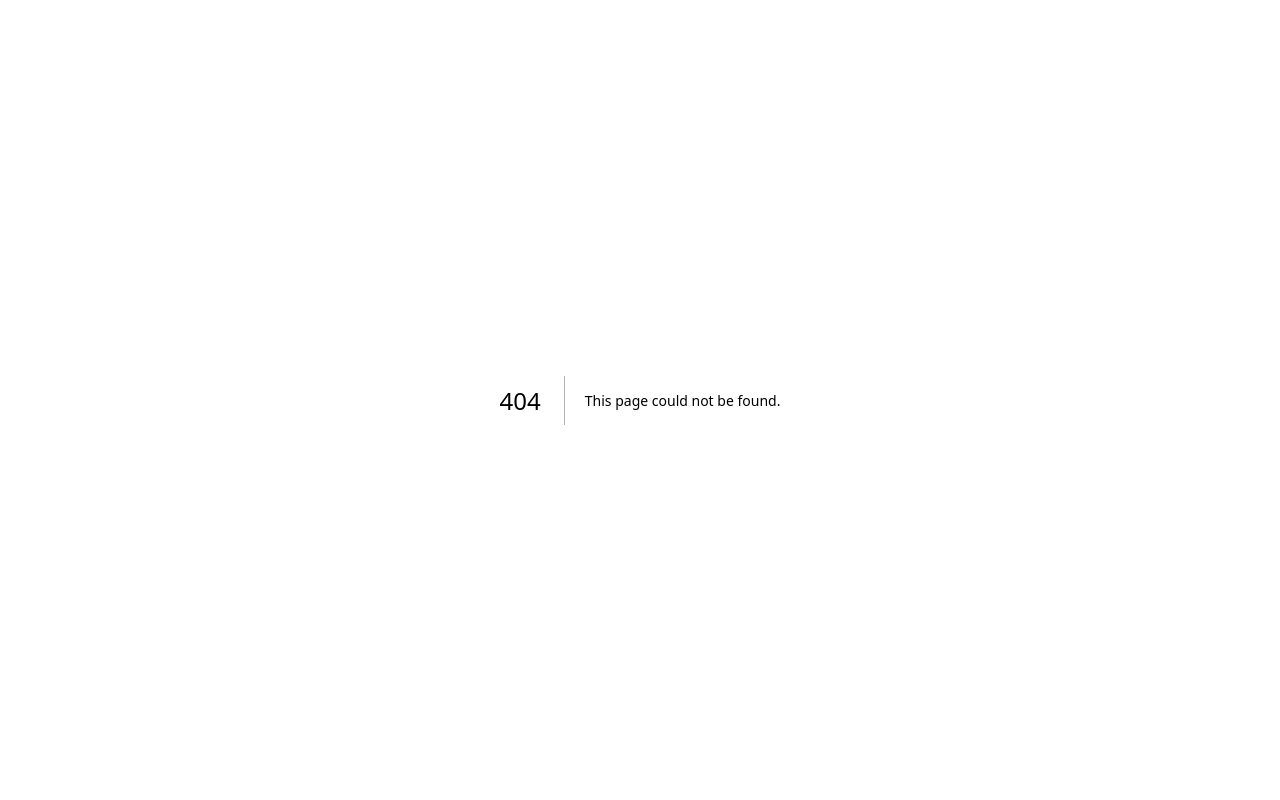
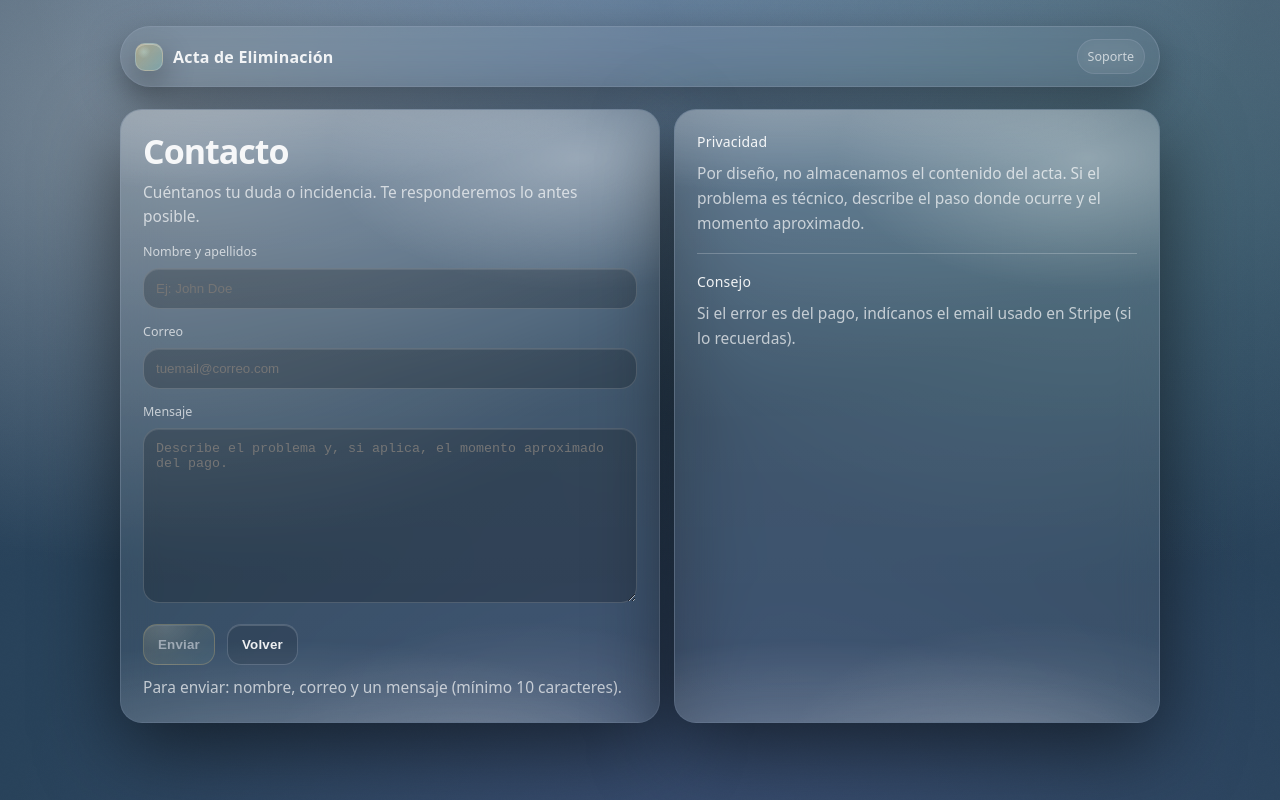
Before and after one commit to capimaker/actaeliminacion, a Next.js app: page /contacto in a window 1280 px wide. Before the commit this address had no page. Built offline with nearby package versions, Linux system fonts and the light colour scheme.

Commit message:
añadido pagina de contacto y configuracion de resend

```diff
--- /dev/null
+++ b/app/api/contact/route.js
@@ -0,0 +1,81 @@
+export const runtime = "nodejs";
+
+import { NextResponse } from "next/server";
+import { Resend } from "resend";
+
+function safe(input, max = 5000) {
+  return (input ?? "").toString().trim().slice(0, max);
+}
+
+function isValidEmail(email) {
+  return /^[^\s@]+@[^\s@]+\.[^\s@]+$/.test(email);
+}
+
+export async function POST(req) {
+  try {
+    const resendKey = process.env.RESEND_API_KEY;
+    const toEmail = process.env.CONTACT_TO_EMAIL;
+
+    if (!resendKey) {
+      return NextResponse.json({ error: "Missing RESEND_API_KEY" }, { status: 500 });
+    }
+    if (!toEmail) {
+      return NextResponse.json({ error: "Missing CONTACT_TO_EMAIL" }, { status: 500 });
+    }
+
+    const body = await req.json().catch(() => null);
+    if (!body) {
+      return NextResponse.json({ error: "Invalid JSON body" }, { status: 400 });
+    }
+
+    const fullName = safe(body.fullName, 120);
+    const email = safe(body.email, 160);
+    const message = safe(body.message, 4000);
+
+    // Honeypot anti-spam (campo oculto)
+    const company = safe(body.company, 80);
+    if (company) {
+      return NextResponse.json({ ok: true }); // fingimos OK
+    }
+
+    if (!fullName || !email || !message) {
+      return NextResponse.json({ error: "Missing fields" }, { status: 400 });
+    }
+    if (!isValidEmail(email)) {
+      return NextResponse.json({ error: "Invalid email" }, { status: 400 });
+    }
+
+    const resend = new Resend(resendKey);
+
+    const subject = `Soporte Acta — ${fullName}`;
+    const text = [
+      "Nuevo mensaje de soporte",
+      "------------------------",
+      `Nombre: ${fullName}`,
+      `Email: ${email}`,
+      "",
+      "Mensaje:",
+      message,
+      "",
+      `Fecha: ${new Date().toISOString()}`,
+    ].join("\n");
+
+    // Importante: para empezar, este from funciona sin dominio propio en Resend.
+    // Cuando verifiques tu dominio, cámbialo a algo tipo: soporte@tudominio.com
+    await resend.emails.send({
+      from: "onboarding@resend.dev",
+      to: toEmail,
+      replyTo: email,
+      subject,
+      text,
+    });
+
+    return NextResponse.json({ ok: true });
+  } catch (err) {
+    console.error("contact error:", err);
+    return NextResponse.json(
+      { error: err?.message ?? "Unexpected error" },
+      { status: 500 }
+    );
+  }
+}
--- /dev/null
+++ b/app/contacto/page.js
@@ -0,0 +1,151 @@
+"use client";
+
+import { useRouter } from "next/navigation";
+import { useState } from "react";
+
+export default function ContactoPage() {
+  const router = useRouter();
+
+  const [fullName, setFullName] = useState("");
+  const [email, setEmail] = useState("");
+  const [message, setMessage] = useState("");
+  const [company, setCompany] = useState(""); // honeypot (oculto)
+  const [loading, setLoading] = useState(false);
+  const [sent, setSent] = useState(false);
+
+  const canSend =
+    fullName.trim().length >= 3 &&
+    email.trim().length >= 6 &&
+    message.trim().length >= 10;
+
+  async function onSubmit(e) {
+    e.preventDefault();
+    if (!canSend || loading) return;
+
+    setLoading(true);
+    setSent(false);
+
+    try {
+      const res = await fetch("/api/contact", {
+        method: "POST",
+        headers: { "Content-Type": "application/json" },
+        body: JSON.stringify({ fullName, email, message, company }),
+      });
+
+      const data = await res.json().catch(() => null);
+
+      if (!res.ok) {
+        alert(data?.error ?? "No se pudo enviar. Inténtalo de nuevo.");
+        return;
+      }
+
+      setSent(true);
+      setFullName("");
+      setEmail("");
+      setMessage("");
+      setCompany("");
+    } finally {
+      setLoading(false);
+    }
+  }
+
+  return (
+    <div className="container">
+      <div className="topbar">
+        <div className="brand" role="button" onClick={() => router.push("/")}>
+          <span className="brandMark" />
+          <span>Acta de Eliminación</span>
+        </div>
+        <div className="pills">
+          <div className="pill">Soporte</div>
+        </div>
+      </div>
+
+      <div className="hero" style={{ gridTemplateColumns: "1fr .9fr", marginTop: 22 }}>
+        <div className="card">
+          <div className="cardPad">
+            <h1 className="h1" style={{ fontSize: 34, marginTop: 2 }}>
+              Contacto
+            </h1>
+            <p className="sub">
+              Cuéntanos tu duda o incidencia. Te responderemos lo antes posible.
+            </p>
+
+            {sent && (
+              <div className="notice" style={{ marginTop: 14 }}>
+                <b>Enviado.</b> Hemos recibido tu mensaje.
+              </div>
+            )}
+
+            <form onSubmit={onSubmit}>
+              <label className="label">Nombre y apellidos</label>
+              <input
+                className="input"
+                value={fullName}
+                onChange={(e) => setFullName(e.target.value)}
+                placeholder="Ej: John Doe"
+                autoComplete="name"
+              />
+
+              <label className="label">Correo</label>
+              <input
+                className="input"
+                value={email}
+                onChange={(e) => setEmail(e.target.value)}
+                placeholder="tuemail@correo.com"
+                autoComplete="email"
+              />
+
+              {/* Honeypot anti-spam: oculto */}
+              <div style={{ position: "absolute", left: "-10000px", top: "auto", width: 1, height: 1, overflow: "hidden" }}>
+                <label>Company</label>
+                <input value={company} onChange={(e) => setCompany(e.target.value)} />
+              </div>
+
+              <label className="label">Mensaje</label>
+              <textarea
+                className="textarea"
+                value={message}
+                onChange={(e) => setMessage(e.target.value)}
+                placeholder="Describe el problema y, si aplica, el momento aproximado del pago."
+              />
+
+              <div className="actions" style={{ marginTop: 16 }}>
+                <button className="btn btnPrimary" type="submit" disabled={!canSend || loading}>
+                  {loading ? "Enviando..." : "Enviar"}
+                </button>
+
+                <button className="btn btnGhost" type="button" onClick={() => router.push("/")}>
+                  Volver
+                </button>
+              </div>
+
+              {!canSend && (
+                <p className="sub" style={{ marginTop: 10 }}>
+                  Para enviar: nombre, correo y un mensaje (mínimo 10 caracteres).
+                </p>
+              )}
+            </form>
+          </div>
+        </div>
+
+        <div className="card">
+          <div className="cardPad">
+            <p className="miniTitle">Privacidad</p>
+            <p className="sub">
+              Por diseño, no almacenamos el contenido del acta. Si el problema es técnico,
+              describe el paso donde ocurre y el momento aproximado.
+            </p>
+
+            <hr className="hr" />
+
+            <p className="miniTitle">Consejo</p>
+            <p className="sub">
+              Si el error es del pago, indícanos el email usado en Stripe (si lo recuerdas).
+            </p>
+          </div>
+        </div>
+      </div>
+    </div>
+  );
+}
--- a/app/page.js
+++ b/app/page.js
@@ -41,6 +41,12 @@ export default function Home() {
     onClick={() => router.push("/form")}
   >
     Crear mi acta
+  </button>
+   <button
+    className="btn btnPrimary" style={{ padding: "16px 26px", fontSize: 16 }}
+    onClick={() => router.push("/contact")}
+  >
+    Soporte
   </button>
 </div>
 
--- a/package.json
+++ b/package.json
@@ -13,6 +13,7 @@
     "pdf-lib": "^1.17.1",
     "react": "19.2.3",
     "react-dom": "19.2.3",
+    "resend": "^6.9.1",
     "stripe": "^20.3.1"
   },
   "devDependencies": {
```
Also changed, not shown: 1 other file (tests, documents, lock files or other folders).
